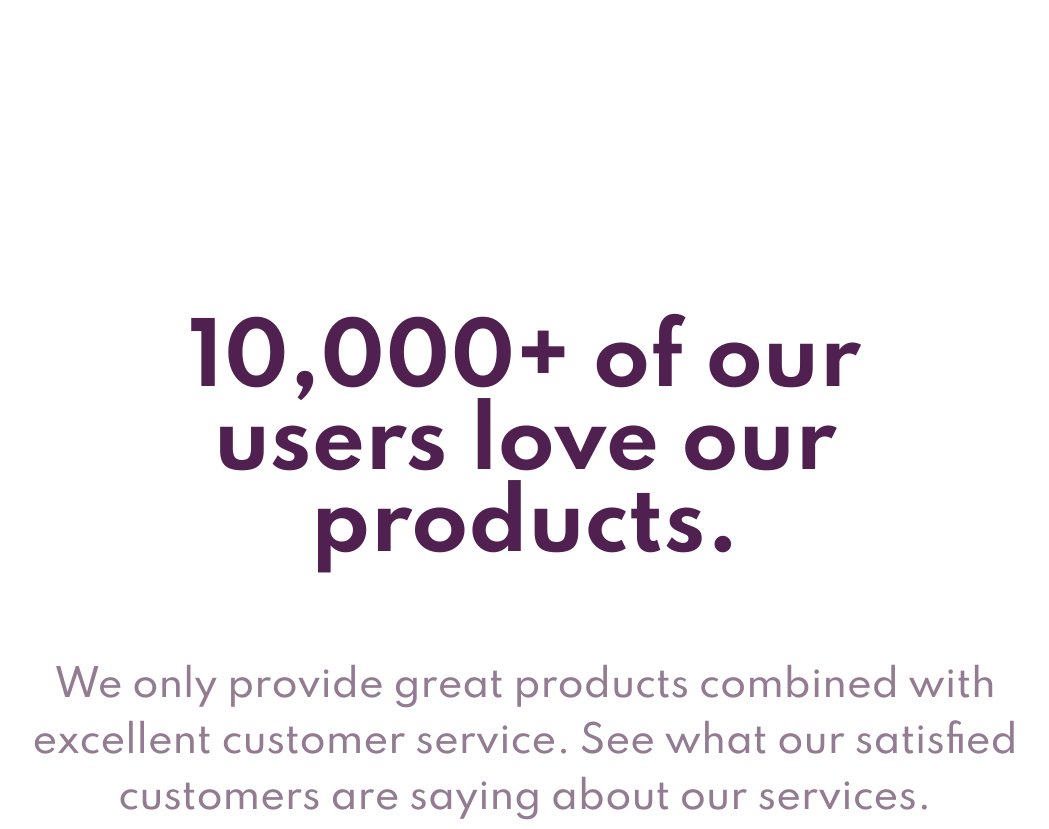
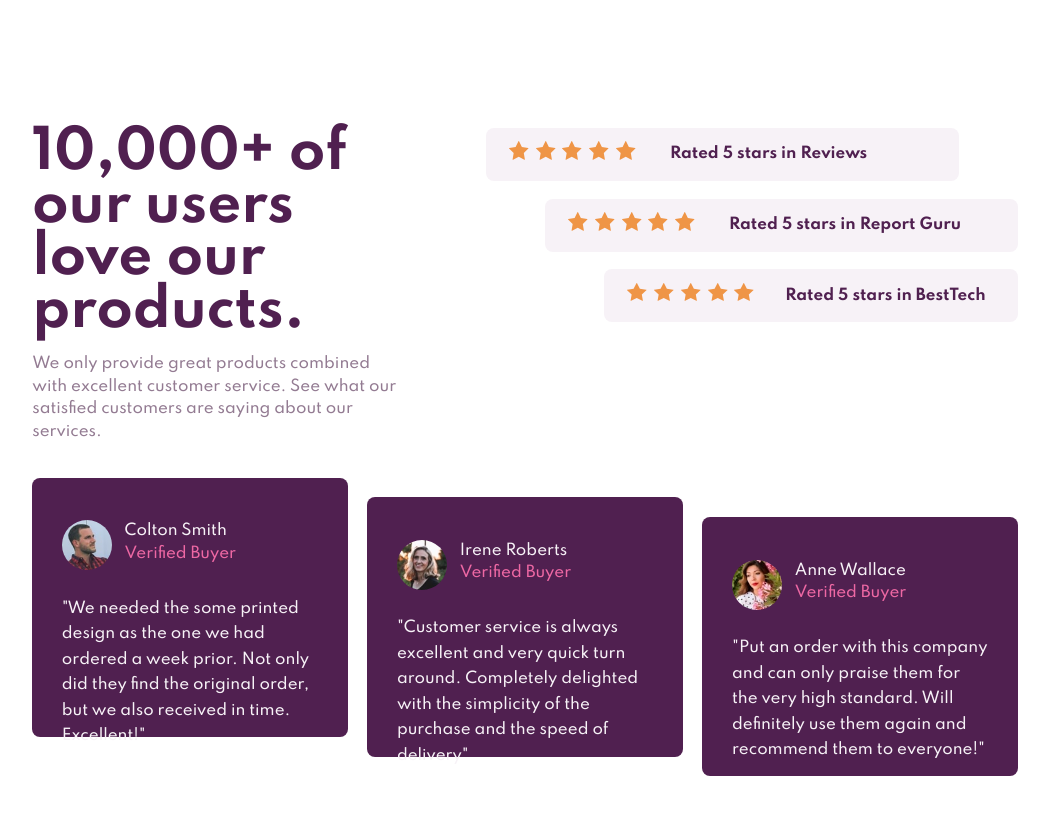
Before and after one commit to Kasia-Sikora/FA-social-proof, a plain HTML site: page index.html in a window 1280 px wide. Shown: the top 829 px of the page, without its empty margins (115-1164 px from the left). After the commit the page ends 800 px from the top, so only its background shows below. Drawn offline with Linux system fonts and the light colour scheme.

Commit message:
Finish desktop styles

```diff
--- a/css/main.scss
+++ b/css/main.scss
@@ -3,7 +3,8 @@ $softPink: hsl(333, 80%, 67%);
 $darkGrayishMagenta: hsl(303, 10%, 53%);
 $lightGrayishMagenta: hsl(300, 24%, 96%);
 $white: hsl(0, 0%, 100%);
-$borderRadius: 20px;
+$borderRadius: 1vh;
+$margin: 0%;
 
 
 :root {
@@ -58,7 +59,7 @@ section {
   & .stars {
     display: block;
     width: 400px;
-    height: 50px;
+    //height: 50px;
   }
 
   & span {
@@ -111,3 +112,100 @@ section {
   }
 
 }
+
+@media only screen and (min-width: 1160px){
+
+  section {
+    float: left;
+    margin: unset;
+  }
+
+  .review,
+  .report-guru,
+  .best-tech {
+
+    align-items: center;
+    justify-content: start;
+    padding: 2%;
+    margin: 0 0 3% 0;
+    max-width: 450px;
+
+    span {
+      font-size: inherit;
+      margin-top: unset;
+    }
+
+    .stars {
+      width: 150px;
+      margin-right: 5%;
+
+      img{
+        width: 20px;
+      }
+    }
+
+  }
+
+  .container {
+    margin: 10% auto;
+    width: 77%;
+  }
+
+
+  .rating{
+    float: right;
+  }
+
+  .header {
+    width: 38%;
+  }
+
+  .rating {
+    width: 60%;
+  }
+
+  .header {
+    text-align: left;
+
+    h1 {
+      font-size: 3.5rem;
+    }
+
+    p {
+      margin: revert;
+      font-size: 1rem;
+    }
+  }
+
+  @for $i from 1 through 3 {
+    $margin: $margin + 10%;
+    .rating > div:nth-child(#{$i}){
+        margin-left: $margin;
+    }
+  }
+
+  section:last-of-type {
+    display: flex;
+    justify-content: space-between;
+
+
+    .card {
+      width: 26%;
+      margin: unset;
+      font-size: 1rem;
+      padding: 3%;
+      max-height: 200px;
+
+      img {
+        width: 50px;
+      }
+    }
+
+    @for $i from 1 through 3 {
+      $margin: $margin + 2%;
+      .card:nth-of-type(#{$i}){
+        margin-top: $margin;
+      }
+    }
+  }
+}
```
Also changed, not shown: css/main.css, 1 other file.
